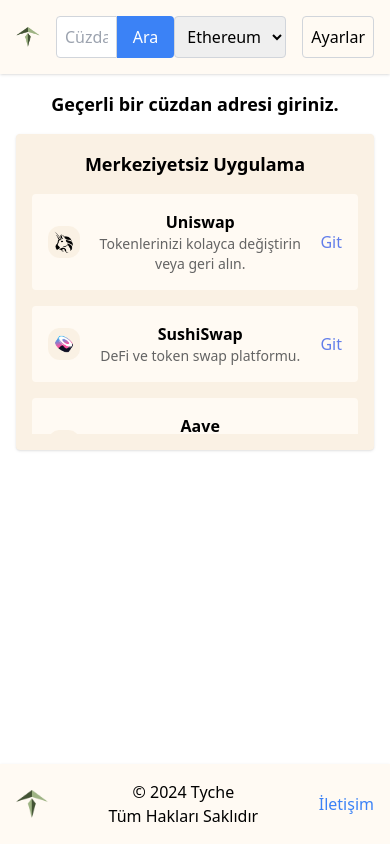
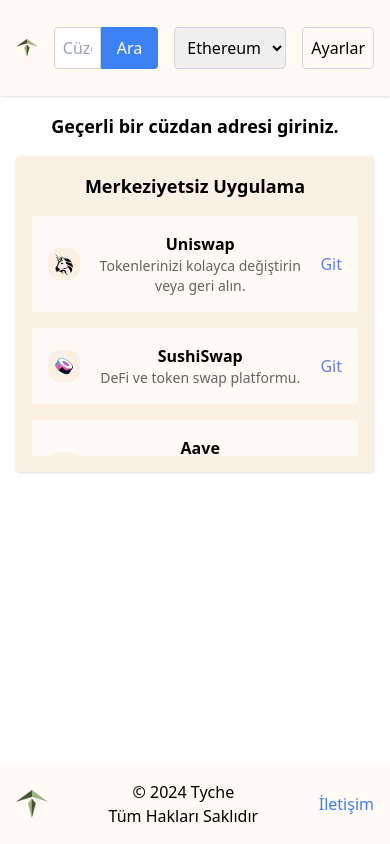
Before and after one commit to cukurovablock/tyche, a Next.js app: page / in a window 390 px wide. Built offline with nearby package versions, Linux system fonts and the light colour scheme.

Commit message:
fix: header and searchbar responsive

```diff
--- a/src/components/Header.tsx
+++ b/src/components/Header.tsx
@@ -19,24 +19,24 @@
   const handleLogoClick = () => {
     setAddress(""); // Adresi resetle
     onNetworkChange("ethereum"); // Ağ tipini resetle
-    router.replace("/").then(() => router.reload()); // Yönlendirme sonrası sayfayı yeniden yükleyin
+    router.replace("/");
   };
 
   return (
     <header className="flex items-center justify-between p-4 bg-tycheWhite shadow">
-      <div className="flex items-center space-x-4">
       <div
-          className="relative h-8 w-8 cursor-pointer"
+        className="relative h-16 w-16 cursor-pointer"
         onClick={handleLogoClick}
       >
         <Image
           src="/tyche.png"
           alt="Tyche Logo"
-            fill
-            className="object-contain"
+          layout="fill"
+          objectFit="contain"
           priority
         />
       </div>
+      <div className="flex-grow mx-4">
         <SearchBar onSearch={onSearch} />
       </div>
       <div className="flex items-center space-x-4">
--- a/src/components/SearchBar.tsx
+++ b/src/components/SearchBar.tsx
@@ -17,11 +17,11 @@
   };
 
   return (
-    <div className="flex w-full">
+    <div className="flex justify-center w-full">
       <input
         type="text"
         placeholder="Cüzdan adresinizi giriniz"
-        className="p-2 border border-gray-300 rounded-l w-full"
+        className="p-2 border border-gray-300 rounded-l w-full max-w-3xl"
         value={searchValue}
         onChange={(e) => setSearchValue(e.target.value)}
       />
```
Lines whose indentation alone changed are shown as unchanged.
